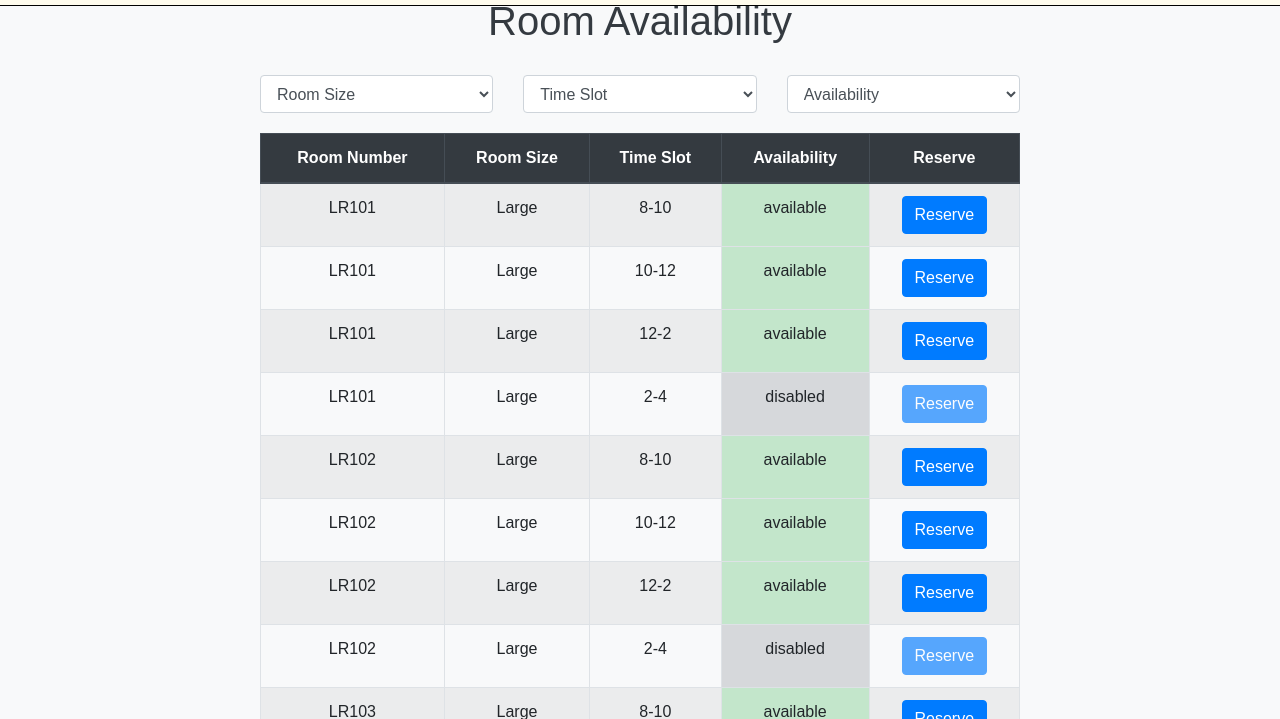
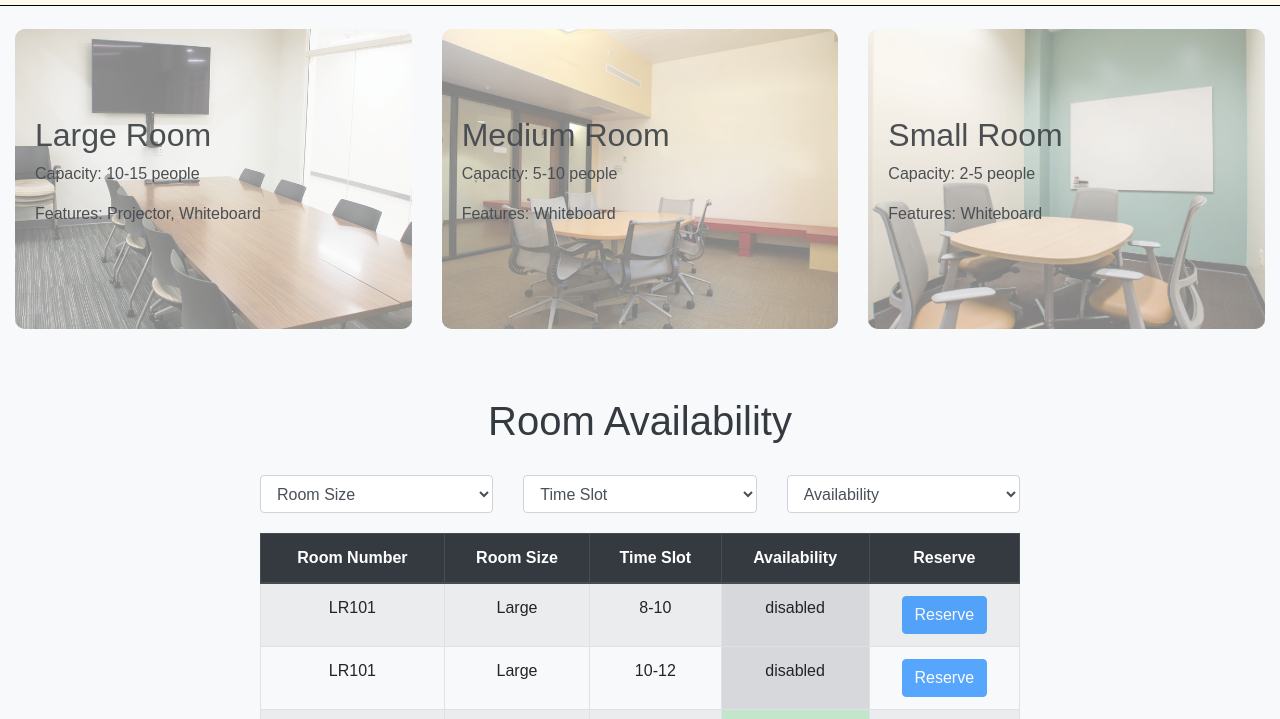
Before and after one commit to lucasW289/roomReservation, a plain HTML site: page index.html in a window 1280 px wide. Shown: the part 71-790 px from the top of the page. Drawn offline with nearby package versions, Linux system fonts and the light colour scheme; some packages are replaced by stand-ins of ours; a script that the page names is missing.

Commit message:
Added roomInfo

```diff
--- a/data.js
+++ b/data.js
@@ -1,5 +1,4 @@
 // Define the Room constructor function
-//Githubbb
 function Room(roomNumber, roomSize, status) {
     this.roomNumber = roomNumber;
     this.roomSize = roomSize;
@@ -22,7 +21,11 @@ function createStoreData(prefix, size, start, end) {
         allRooms.push(new Room(roomNumber, size, status));
     }
 }
-
 createStoreData('LR', 'Large', 101, 110);
 createStoreData('MR', 'Medium', 201, 210);
 createStoreData('SR', 'Small', 301, 310);
+
+const userData = [
+    { id: 1, name: 'John', email: 'john@example.com' },
+    { id: 2, name: 'Alice', email: 'alice@example.com' }
+];
--- a/filter.js
+++ b/filter.js
@@ -12,6 +12,8 @@ function renderTable(allRooms, timeSlots, currentPage = 1, rowsPerPage = 3) {
     const currentRooms = allRooms.slice(indexOfFirstRoom, indexOfLastRoom);
 
     const currentTime = new Date();
+    currentTime.setHours(11);
+    currentTime.setMinutes(0);
     const currentHour = currentTime.getHours();
     const currentMinute = currentTime.getMinutes();
 
--- a/index.html
+++ b/index.html
@@ -7,57 +7,19 @@
     <!-- Bootstrap CSS -->
     <link href="https://stackpath.bootstrapcdn.com/bootstrap/4.5.2/css/bootstrap.min.css" rel="stylesheet">
     <!-- Include SweetAlert2 CSS -->
+    <script src="https://cdn.jsdelivr.net/npm/sweetalert2@10"></script>
+
     <link rel="stylesheet" href="https://cdn.jsdelivr.net/npm/sweetalert2@10/dist/sweetalert2.min.css">
-    <style>
-        body {
-            background-color: #f8f9fa;
-            font-family: Arial, sans-serif;
-        }
-        .container {
-            max-width: 800px;
-            margin: 0 auto;
-            padding: 20px;
-        }
-        h1 {
-            text-align: center;
-            margin-bottom: 30px;
-            color: #343a40;
-        }
-        table {
-            width: 100%;
-            border-collapse: collapse;
-            margin-bottom: 30px;
-        }
-        th, td {
-            border: 1px solid #dee2e6;
-            padding: 10px;
-            text-align: center;
-        }
-        th {
-            background-color: #343a40;
-            color: #fff;
-        }
-        .btn-reserve {
-            padding: 8px 16px;
-            font-size: 14px;
-            background-color: #007bff;
-            border: none;
-            border-radius: 4px;
-            color: #fff;
-            cursor: pointer;
-            transition: background-color 0.3s ease;
-        }
-        .btn-reserve:hover {
-            background-color: #0056b3;
-        }
-        .filter-inputs {
-            margin-bottom: 20px;
-        }
-    </style>
+    <link rel="stylesheet" href="style.css">
+
 </head>
 <body>
 
 <div id="navbarContainer"></div>
+
+<!-- Room Info Section -->
+<div id="room-info-section"></div>
+
 
 <div class="container mt-5">
     <h1>Room Availability</h1>
@@ -132,6 +94,14 @@
         .then(data => {
             document.getElementById('navbarContainer').innerHTML = data;
         });
+    // Include roominfo using JavaScript Fetch API
+
+        fetch('roominfo.html')
+        .then(response => response.text())
+        .then(data => {
+            document.getElementById('room-info-section').innerHTML = data;
+        })
+        .catch(error => console.error(error));
 </script>
 
 </body>
--- a/navBar.html
+++ b/navBar.html
@@ -32,7 +32,7 @@
 <nav class="navbar navbar-expand-lg navbar-dark">
     <div class="container-fluid">
         <a class="navbar-brand" href="#">
-            <img class="logo" src="logo.png" alt="Logo"> <!-- Add the logo image -->
+            <img class="logo" src="./images/logo.png" alt="Logo"> <!-- Add the logo image -->
             <span class="logoName">ʟɨɮ</span> Reservation
         </a>
         <button class="navbar-toggler" type="button" data-toggle="collapse" data-target="#navbarNav" aria-controls="navbarNav" aria-expanded="false" aria-label="Toggle navigation">
--- a/render.js
+++ b/render.js
@@ -10,6 +10,8 @@ function renderTable(allRooms, timeSlots, currentPage = 1, rowsPerPage = 3) {
     const currentRooms = allRooms.slice(indexOfFirstRoom, indexOfLastRoom);
 
     const currentTime = new Date();
+    currentTime.setHours(11);
+    currentTime.setMinutes(0);
     const currentHour = currentTime.getHours();
     const currentMinute = currentTime.getMinutes();
 
--- /dev/null
+++ b/roomInfo.html
@@ -0,0 +1,85 @@
+<!-- Room Info Section -->
+<style>
+    .room-info {
+        padding-top: 100px; /* Adjust this value according to your navbar's height */
+        background-color: #f8f9fa; /* Add a background color */
+    }
+    .room-info-item {
+        height: 300px; /* Set a fixed height for room items */
+        border-radius: 10px; /* Add some border radius for a cleaner look */
+        overflow: hidden; /* Hide overflow content */
+    }
+    .room-info-item .room-overlay {
+        padding: 20px; /* Add padding for text inside the room items */
+        background-color: rgba(255, 255, 255, 0.4); /* Semi-transparent background for text */
+        height: 100%; /* Occupy full height of the room items */
+        display: flex; /* Use flexbox for vertical centering */
+        flex-direction: column; /* Align content vertically */
+        justify-content: center; /* Align content vertically */
+    }
+    /* Background image for the room info items */
+    .small-room,
+    .medium-room,
+    .large-room {
+        background-size: cover;
+        background-position: center;
+        position: relative;
+    }
+    /* Background image for the small room */
+    .small-room {
+        background-image: url('./images/SRoom.jpeg');
+        opacity: 0.8; /* Adjust opacity of the background image */
+    }
+    /* Background image for the medium room */
+    .medium-room {
+        background-image: url('./images/MRoom.jpeg');
+        opacity: 0.8; /* Adjust opacity of the background image */
+    }
+    /* Background image for the large room */
+    .large-room {
+        background-image: url('./images/LRoom.jpeg');
+        opacity: 0.8; /* Adjust opacity of the background image */
+    }
+    /* Overlay for the room info items */
+    .room-overlay {
+        background-color: rgba(255, 255, 255, 0.7); /* Adjust opacity of the overlay */
+        position: absolute;
+        top: 0;
+        left: 0;
+        width: 100%;
+        height: 100%;
+    }
+</style>
+<section class="room-info">
+    <div class="container-fluid">
+        <div class="row">
+            <div class="col-lg">
+                <div class="room-info-item large-room">
+                    <div class="room-overlay">
+                        <h2>Large Room</h2>
+                        <p>Capacity: 10-15 people</p>
+                        <p>Features: Projector, Whiteboard</p>
+                    </div>
+                </div>
+            </div>
+            <div class="col-lg">
+                <div class="room-info-item medium-room">
+                    <div class="room-overlay">
+                        <h2>Medium Room</h2>
+                        <p>Capacity: 5-10 people</p>
+                        <p>Features: Whiteboard</p>
+                    </div>
+                </div>
+            </div>
+            <div class="col-lg">
+                <div class="room-info-item small-room">
+                    <div class="room-overlay">
+                        <h2>Small Room</h2>
+                        <p>Capacity: 2-5 people</p>
+                        <p>Features: Whiteboard</p>
+                    </div>
+                </div>
+            </div>
+        </div>
+    </div>
+</section>
--- /dev/null
+++ b/style.css
@@ -0,0 +1,44 @@
+body {
+    background-color: #f8f9fa;
+    font-family: Arial, sans-serif;
+}
+.container {
+    max-width: 800px;
+    margin: 0 auto;
+    padding: 20px;
+}
+h1 {
+    text-align: center;
+    margin-bottom: 30px;
+    color: #343a40;
+}
+table {
+    width: 100%;
+    border-collapse: collapse;
+    margin-bottom: 30px;
+}
+th, td {
+    border: 1px solid #dee2e6;
+    padding: 10px;
+    text-align: center;
+}
+th {
+    background-color: #343a40;
+    color: #fff;
+}
+.btn-reserve {
+    padding: 8px 16px;
+    font-size: 14px;
+    background-color: #007bff;
+    border: none;
+    border-radius: 4px;
+    color: #fff;
+    cursor: pointer;
+    transition: background-color 0.3s ease;
+}
+.btn-reserve:hover {
+    background-color: #0056b3;
+}
+.filter-inputs {
+    margin-bottom: 20px;
+}
```
Also changed, not shown: images/LRoom.jpeg (added), images/MRoom.jpeg (added), images/SRoom.jpeg (added), images/logo.png (renamed from logo.png).
